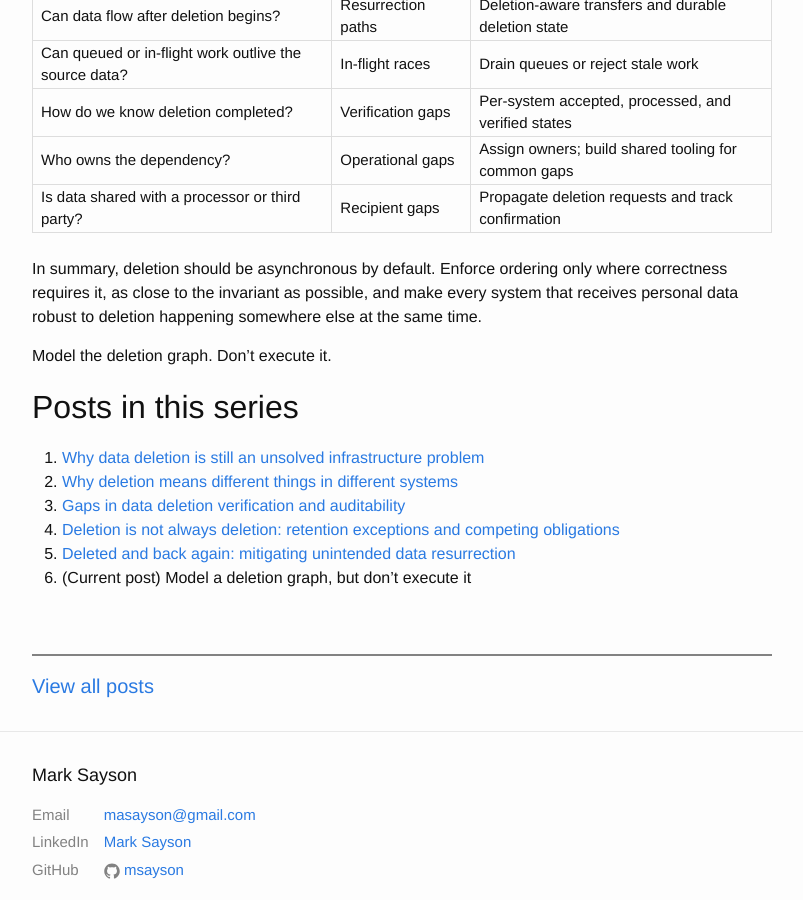
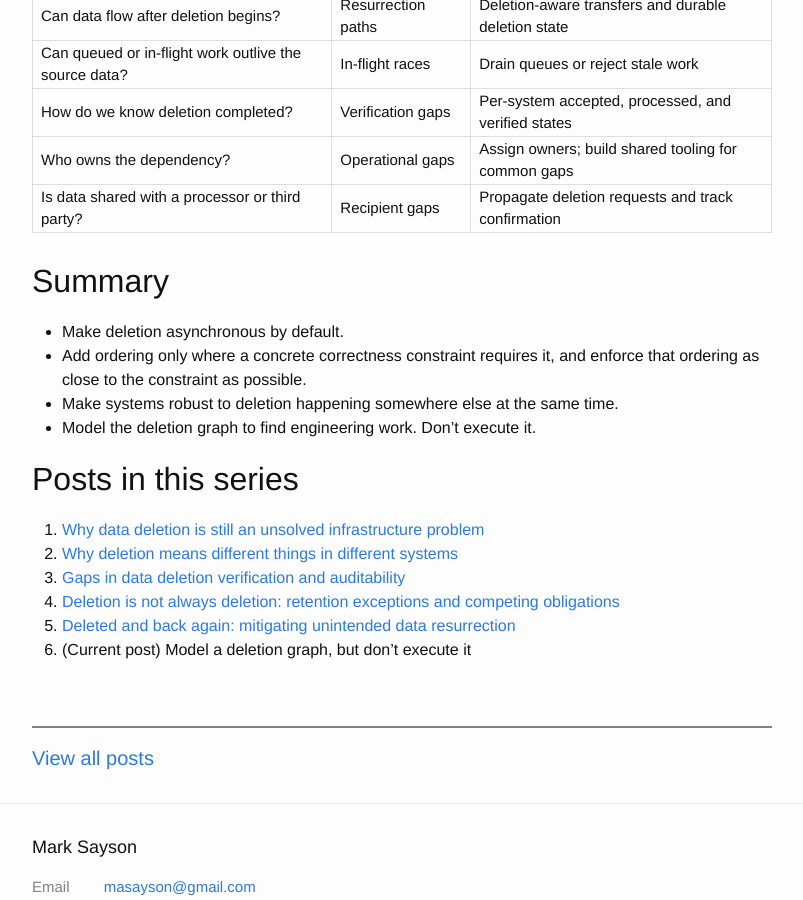
Before and after one commit to msayson/msayson.github.io, a Jekyll site: the page built from _posts/2026-09-26-modeling-the-deletion-graph.md, in a window 1280 px wide and 900 px high, scrolled down 5094 px. Shown: the whole window, without its empty margins (238-1041 px from the left). Built offline with Jekyll 4.4.1, drawn with Linux system fonts in a browser that asks for light colours.

Commit message:
Split out explicit summary section

```diff
--- a/_posts/2026-09-26-modeling-the-deletion-graph.md
+++ b/_posts/2026-09-26-modeling-the-deletion-graph.md
@@ -137,9 +137,12 @@ For each dependency, ask:
 |Is data shared with a processor or third party?|Recipient gaps|Propagate deletion requests and track confirmation|
 {:.table-small-bordered .top-bottom-padded}
 
-In summary, deletion should be asynchronous by default. Enforce ordering only where correctness requires it, as close to the invariant as possible, and make every system that receives personal data robust to deletion happening somewhere else at the same time.
+## Summary
 
-Model the deletion graph. Don't execute it.
+* Make deletion asynchronous by default.
+* Add ordering only where a concrete correctness constraint requires it, and enforce that ordering as close to the constraint as possible.
+* Make systems robust to deletion happening somewhere else at the same time.
+* Model the deletion graph to find engineering work. Don't execute it.
 
 ## Posts in this series
 
```
